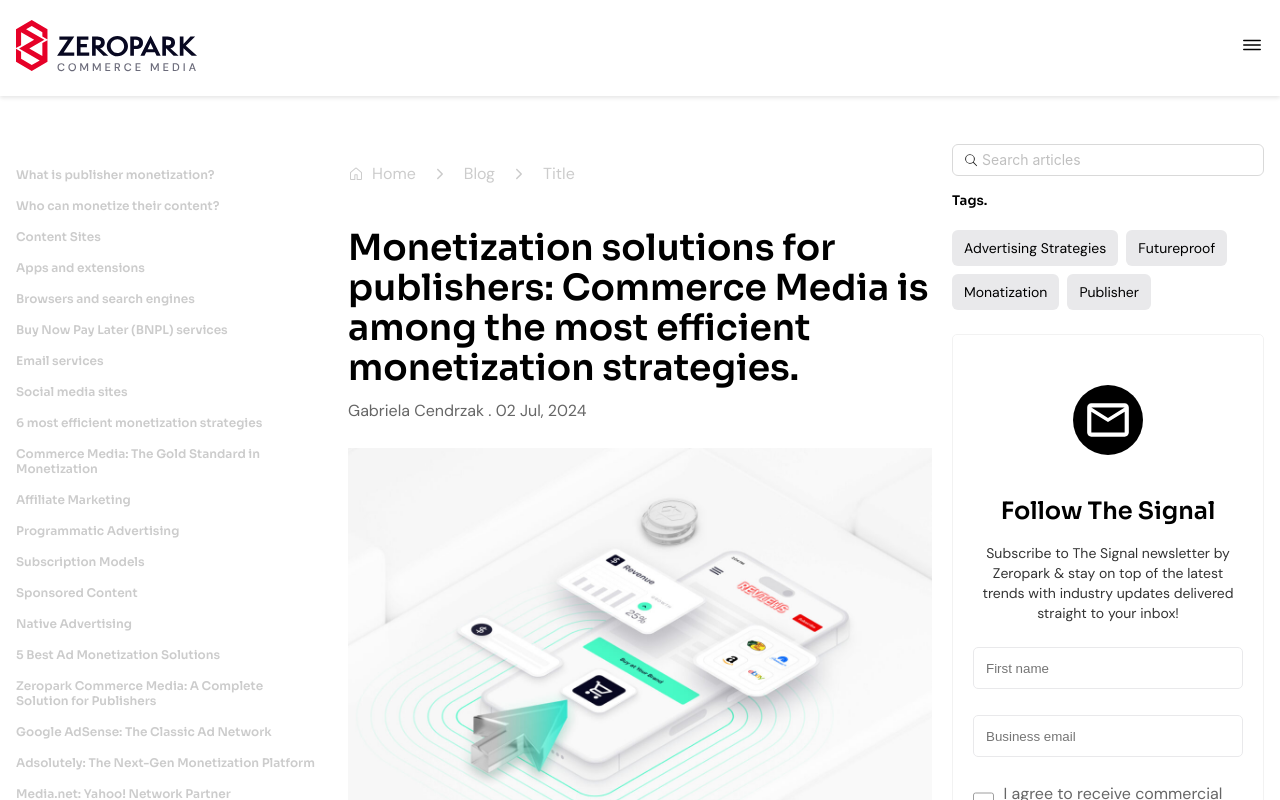
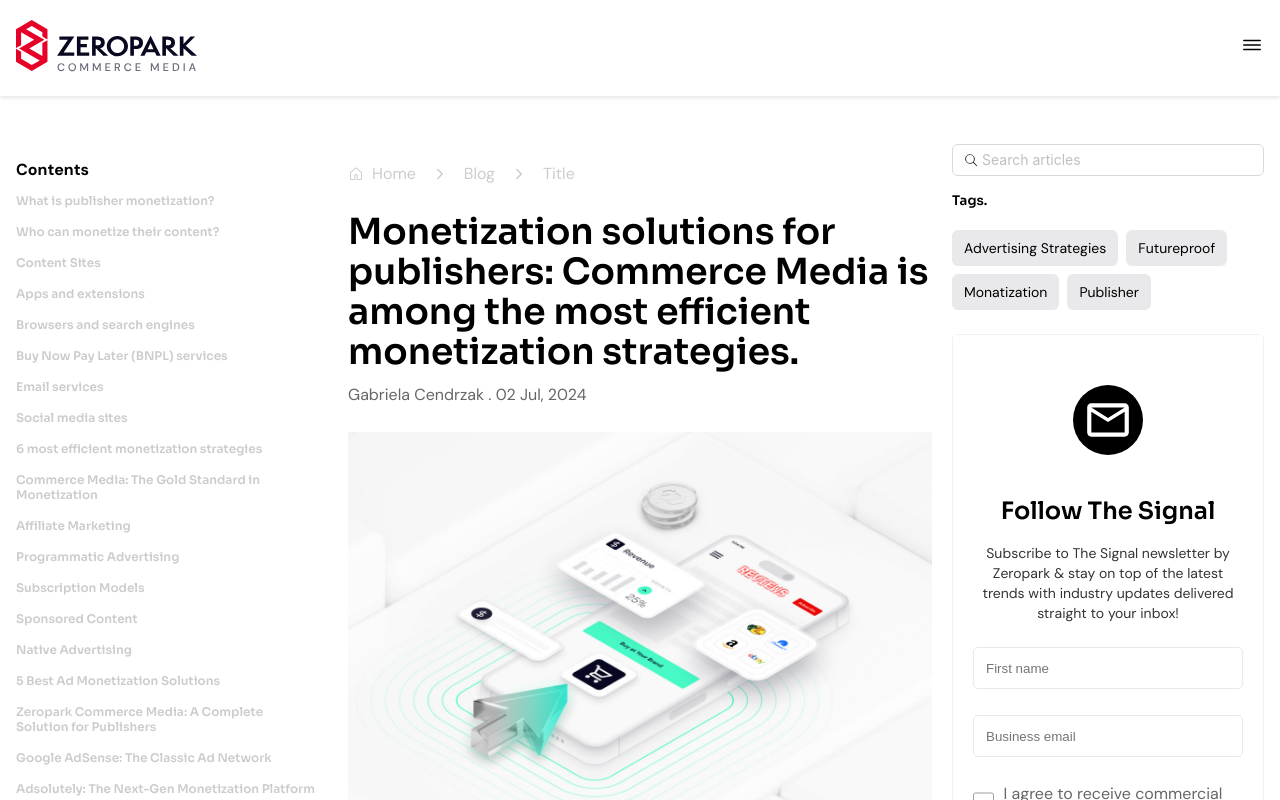
Before and after one commit to HamzaLatifGIT/zeropark, a React (Vite) app: page / in a window 1280 px wide. Shown: the top 800 px of the page. Built offline with nearby package versions, Linux system fonts and the light colour scheme; the HTML template or start-up script is replaced by a standard one.

Commit message:
blog detail bug fix

```diff
--- a/src/components/pages/blog/BlogDetails.jsx
+++ b/src/components/pages/blog/BlogDetails.jsx
@@ -49,6 +49,7 @@
   return (
     <div className="blog__container max-width">
       <aside className="sidebar" ref={sidebarRef}>
+        <div style={{paddingBottom:'5px', fontWeight:'700'}}><p>Contents</p></div>
         {[
           "What is publisher monetization?",
           "Who can monetize their content?",
--- a/src/components/pages/blog/style/BlogDetails.scss
+++ b/src/components/pages/blog/style/BlogDetails.scss
@@ -51,7 +51,7 @@
   grid-column: span 6 / span 6;
 
   .Blog__header {
-    padding-bottom: 2rem;
+    padding-bottom: 1rem;
 
     ul {
       display: flex;
```
